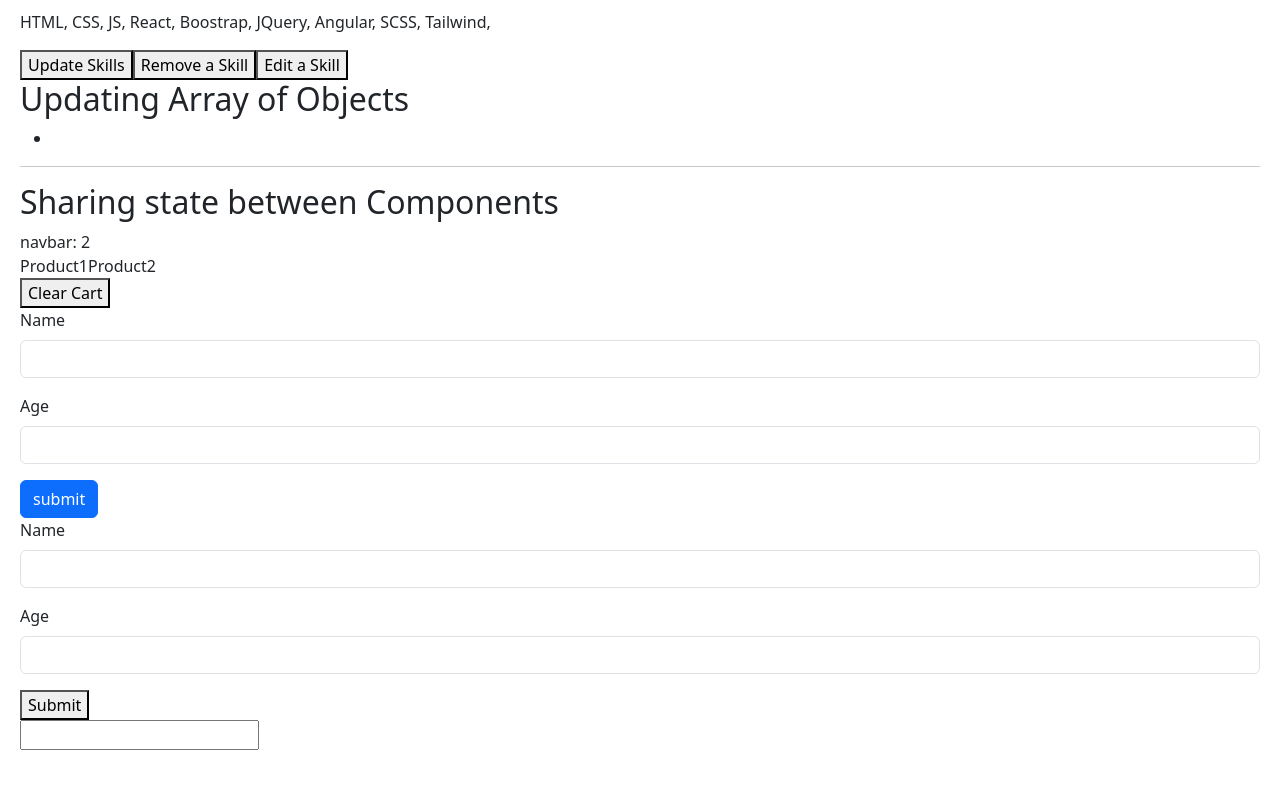
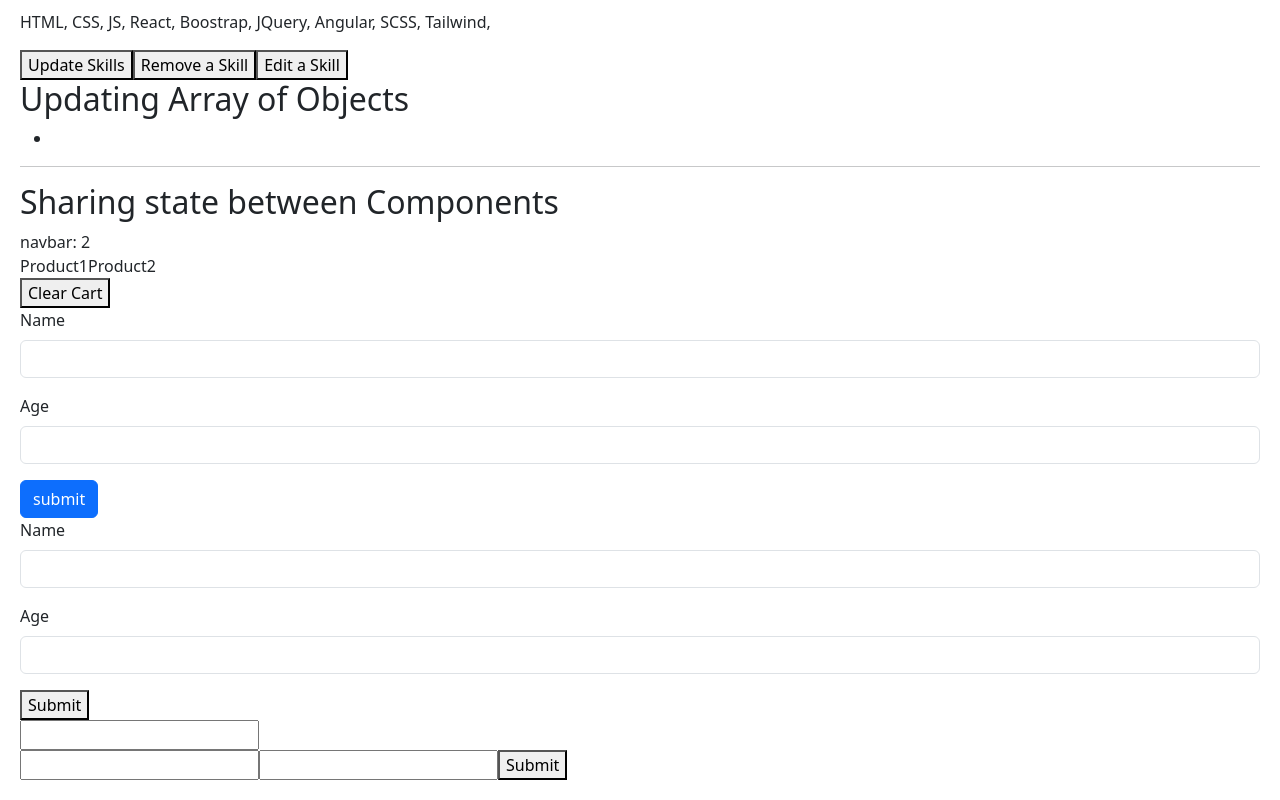
Before and after one commit to Hamza-Noah/Geek-Lab, a React (Vite) app: page / in a window 1280 px wide. Shown: the part 791-1591 px from the top of the page. Before the commit the page ends 1561 px from the top, so only its background shows below. Built offline with nearby package versions, Linux system fonts and the light colour scheme.

Commit message:
applied the react hook form library

```diff
--- a/src/App.tsx
+++ b/src/App.tsx
@@ -4,6 +4,7 @@ import Cart from "./Components/SharingState/Cart";
 import Form from "./Components/Form/Form";
 import ControlledComponent from "./Components/Controled/ControlledComponent";
 import { useForm } from "react-hook-form";
+import ReactHookForm from "./Components/ReactHookForm.component.tsx/ReactHookForm";
 
 export default function App() {
   const [drink, setDrink] = useState({
@@ -74,10 +75,7 @@ export default function App() {
     );
   };
 
-  const {register, handleSubmit} = useForm();
-
-
-
+  const { register, handleSubmit } = useForm();
 
   return (
     <>
@@ -191,9 +189,12 @@ export default function App() {
         <ControlledComponent />
       </section>
       <section>
-        <form onSubmit={handleSubmit(data => data)}>
-            <input type="text" {...register("name")} />
+        <form onSubmit={handleSubmit((data) => data)}>
+          <input type="text" {...register("name")} />
         </form>
+      </section>
+      <section>
+        <ReactHookForm />
       </section>
     </>
   );
--- /dev/null
+++ b/src/Components/ReactHookForm.component.tsx/ReactHookForm.tsx
@@ -0,0 +1,43 @@
+import { FieldValues, useForm } from "react-hook-form";
+import {z} from "zod";
+
+interface FormData  {
+  name: string;
+  age: number
+}
+
+export default function ReactHookForm() {
+  const {
+    register,
+    handleSubmit,
+    formState: { errors },
+  } = useForm<FormData>();
+
+  const onSubmit = (data: FieldValues) => {
+    console.log(data);
+  };
+
+  return (
+    <>
+      <form onSubmit={handleSubmit(onSubmit)}>
+        <div>
+          <input
+            type="text"
+            {...register("name", { required: true, minLength: 3 })}
+          />
+          {errors.name?.type == "required" && (
+            <p className="text-danger">The Name Field Is required</p>
+          )}
+          {errors.name?.type == "minLength" && (
+            <p className="text-danger">The Name is at least 3 characters</p>
+          )}
+          <input type="number" {...register("age", { required: true })} />
+          {errors.age?.type == "required" && (
+            <p className="text-danger">The age Field Is required</p>
+          )}
+          <button>Submit</button>
+        </div>
+      </form>
+    </>
+  );
+}
```
